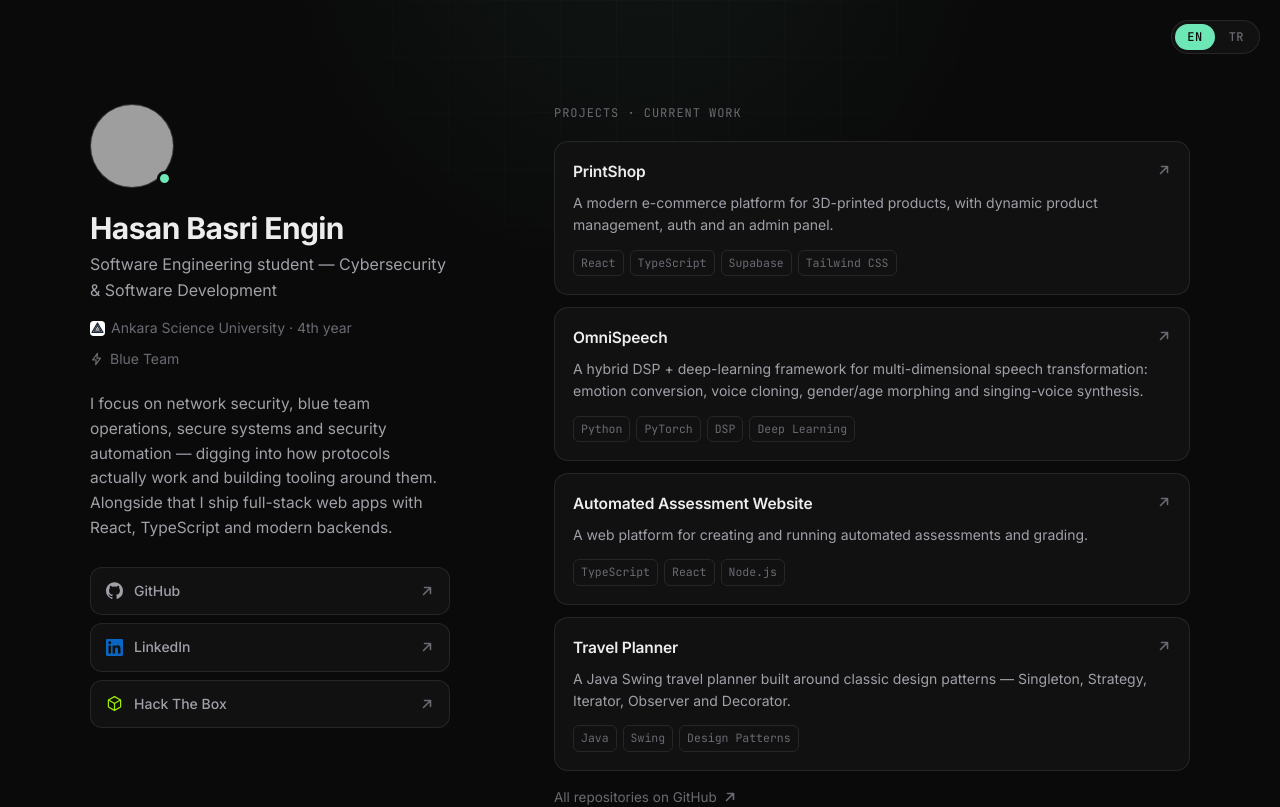
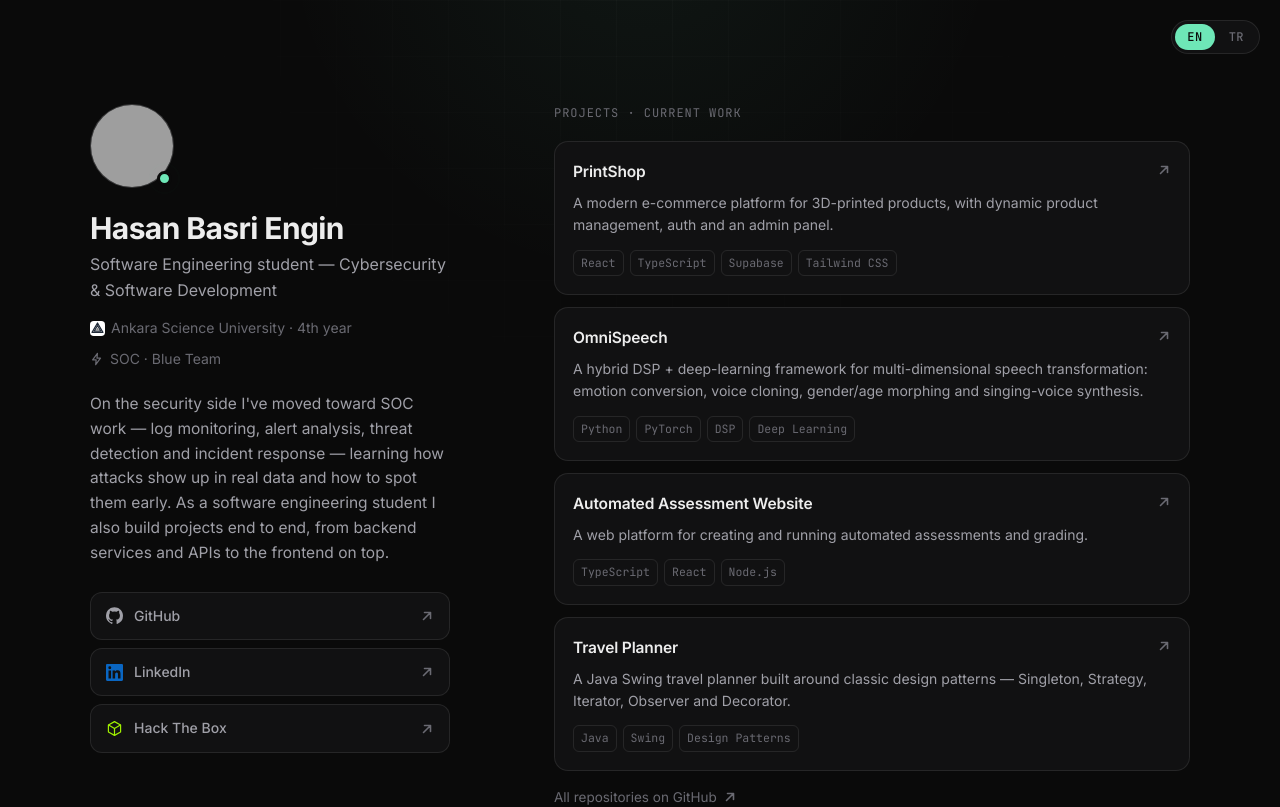
Before and after one commit to HasanBasriEngin/HasanBasriEngin.github.io, a React (Vite) app: page / in a window 1280 px wide. Shown: the top 807 px of the page. Built offline with nearby package versions, Linux system fonts and the light colour scheme; grey boxes are pictures that could not be loaded.

Commit message:
Reframe bio around SOC work; drop framework names
Bio now leads with SOC operations (monitoring, alert analysis,
detection, incident response) and describes end-to-end software
engineering (backend/APIs + frontend) without naming specific
libraries. Focus line: 'SOC . Blue Team'.

```diff
--- a/src/data.ts
+++ b/src/data.ts
@@ -29,12 +29,12 @@ export const profile = {
     tr: "Ankara Bilim Üniversitesi · 4. sınıf",
   } satisfies Bilingual,
   focus: {
-    en: "Blue Team",
-    tr: "Blue Team",
+    en: "SOC · Blue Team",
+    tr: "SOC · Blue Team",
   } satisfies Bilingual,
   bio: {
-    en: "I focus on network security, blue team operations, secure systems and security automation — digging into how protocols actually work and building tooling around them. Alongside that I ship full-stack web apps with React, TypeScript and modern backends.",
-    tr: "Ağ güvenliği, blue team operasyonları, güvenli sistemler ve güvenlik otomasyonu üzerine çalışıyorum — protokollerin gerçekte nasıl çalıştığını inceleyip bunların etrafında araçlar geliştiriyorum. Bununla birlikte React, TypeScript ve modern backend'lerle full-stack web uygulamaları geliştiriyorum.",
+    en: "On the security side I've moved toward SOC work — log monitoring, alert analysis, threat detection and incident response — learning how attacks show up in real data and how to spot them early. As a software engineering student I also build projects end to end, from backend services and APIs to the frontend on top.",
+    tr: "Güvenlik tarafında SOC işlerine yöneldim — log izleme, alarm analizi, tehdit tespiti ve olay müdahalesi. Saldırıların gerçek veride nasıl göründüğünü ve erkenden nasıl fark edileceğini öğreniyorum. Yazılım mühendisliği öğrencisi olarak projeleri baştan sona geliştiriyorum: backend servisleri ve API'lerden üstteki frontend arayüze kadar.",
   } satisfies Bilingual,
 };
 
```
